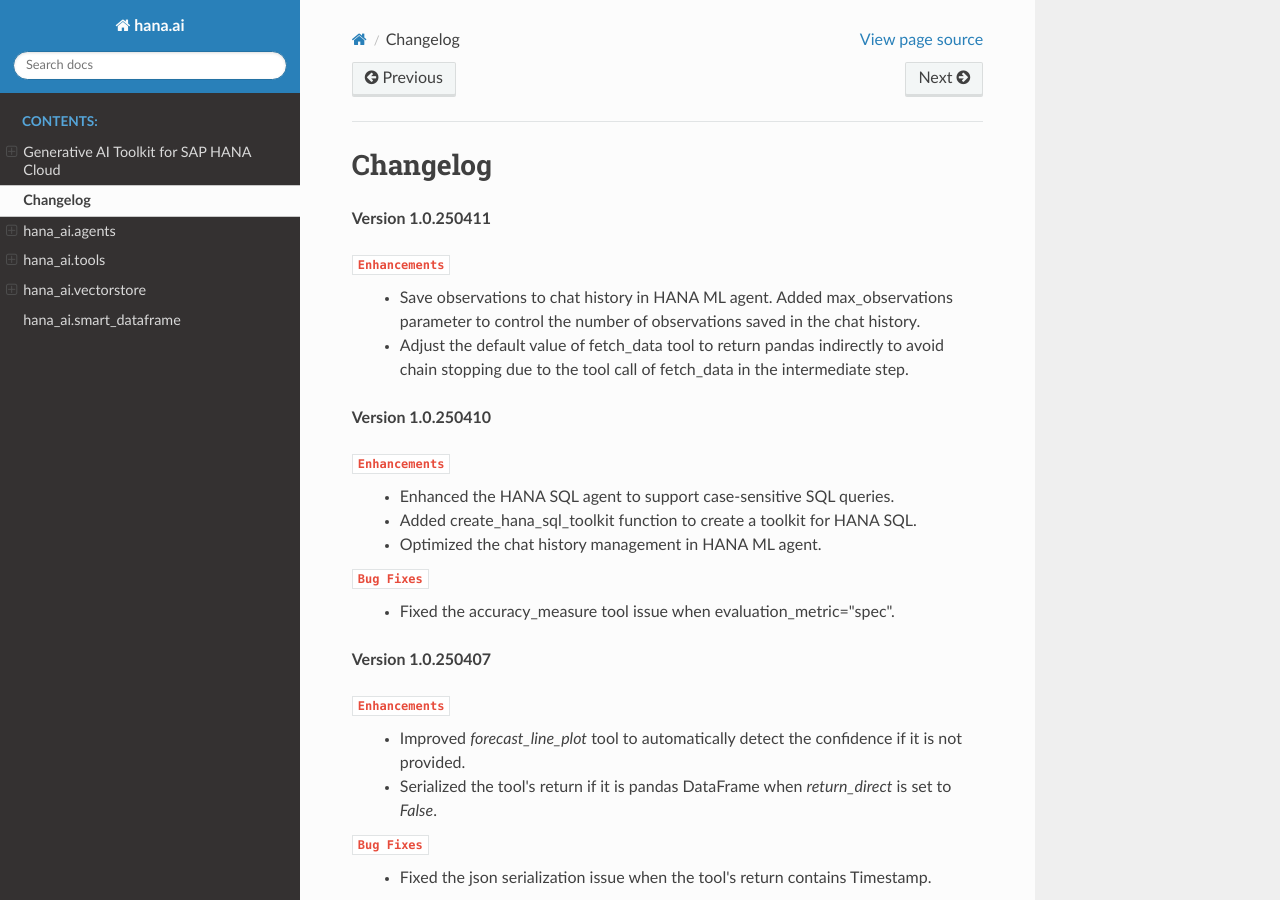
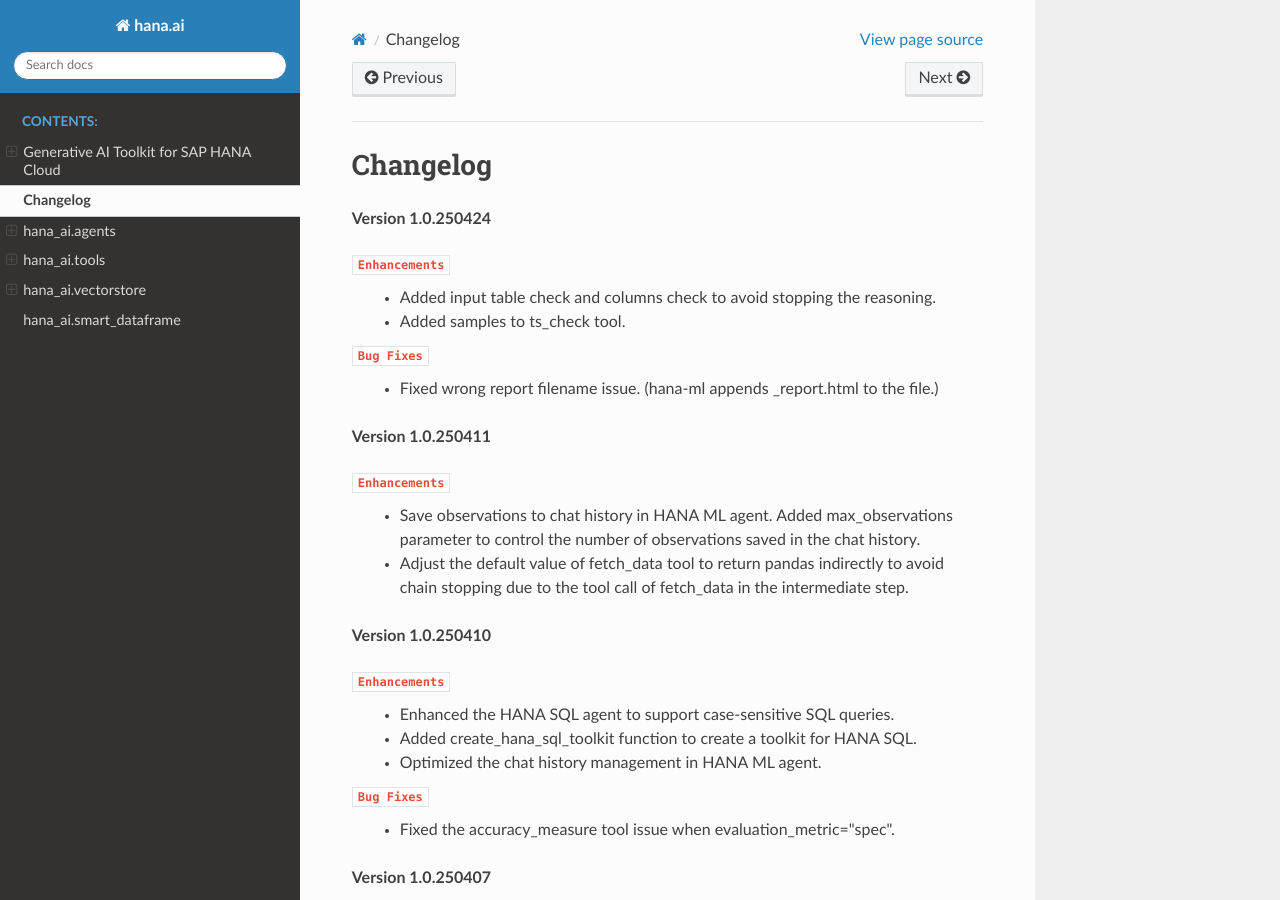
Before and after one commit to plturrell/generative-ai-toolkit-for-sap-hana-cloud, a Sphinx documentation site: the page built from doc/changlog.rst, in a window 1280 px wide and 900 px high. Built offline with Sphinx 7.4.7 and the Read the Docs theme 3.1.0, drawn with Linux system fonts in a browser that asks for light colours.

Commit message:
update version

```diff
--- a/doc/changlog.rst
+++ b/doc/changlog.rst
@@ -1,5 +1,14 @@
 Changelog
 =========
+
+**Version 1.0.250424**
+
+``Enhancements``
+    - Added input table check and columns check to avoid stopping the reasoning.
+    - Added samples to ts_check tool.
+
+``Bug Fixes``
+    - Fixed wrong report filename issue. (hana-ml appends _report.html to the file.)
 
 **Version 1.0.250411**
 
--- a/pyproject.toml
+++ b/pyproject.toml
@@ -4,7 +4,7 @@
 
 [project]
 name = "hana_ai"
-version = "1.0.25041100"
+version = "1.0.25042400"
 authors = [
     {name = "SAP"}
 ]
--- a/src/hana_ai/__init__.py
+++ b/src/hana_ai/__init__.py
@@ -2,4 +2,4 @@
 hana_ai is a Python package for AI/ML related utilities.
 """
 
-__version__ = "1.0.25041100"
+__version__ = "1.0.25042400"
```
